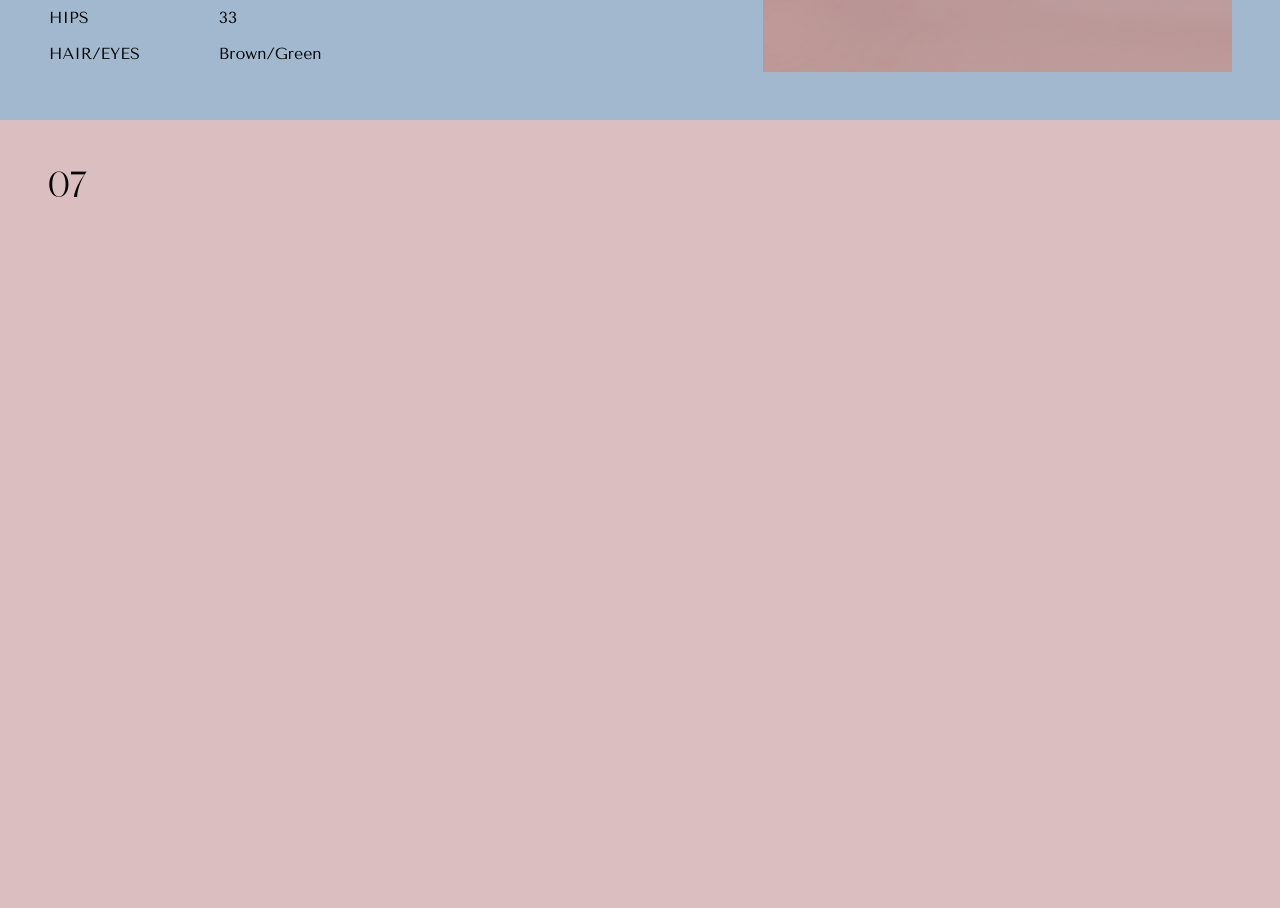
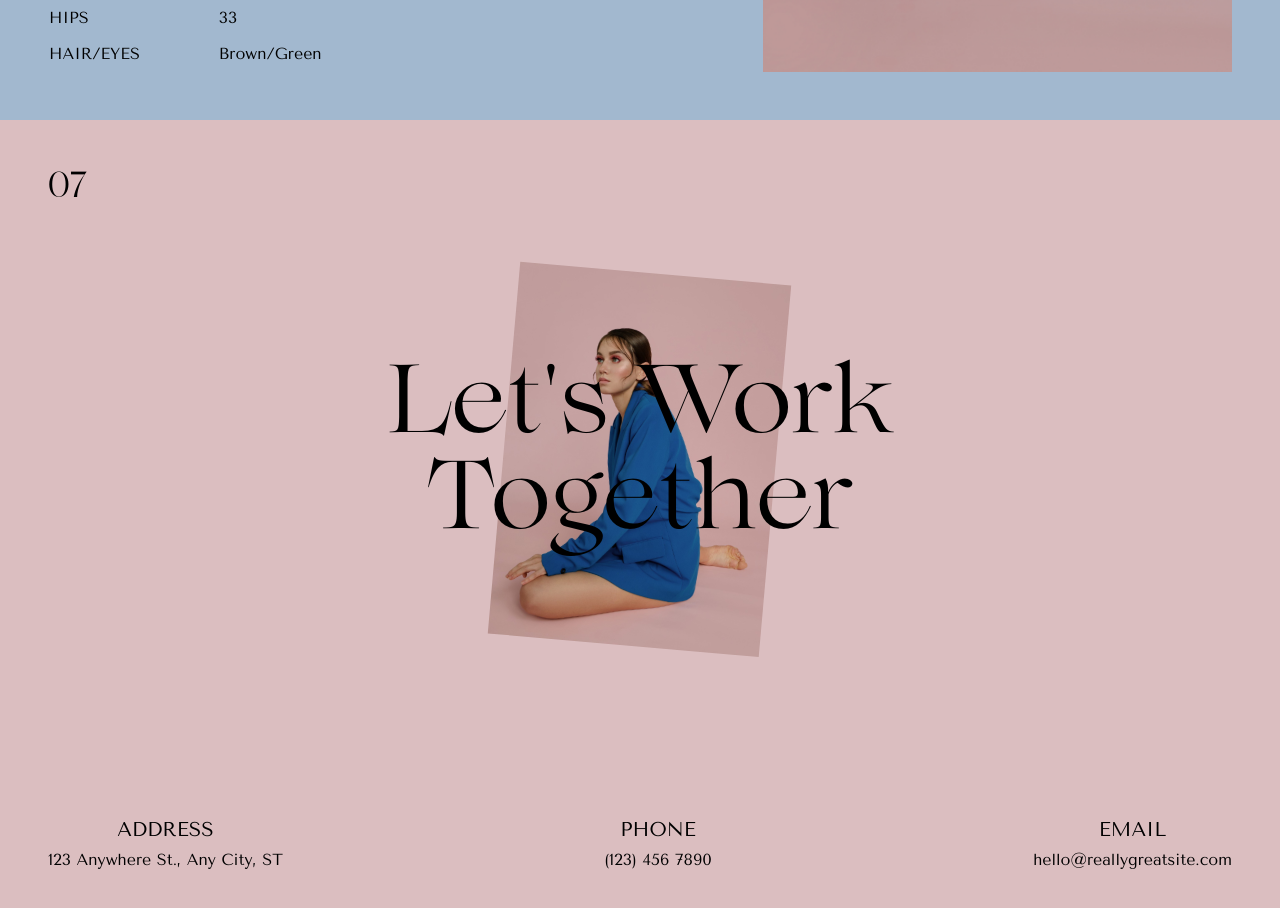
Before and after one commit to ssekharpatra/female-model-portfolio-nextjs, a Next.js app: page / in a window 1280 px wide. Shown: the part 4680-5588 px from the top of the page. Built offline with nearby package versions, Linux system fonts and the light colour scheme.

Commit message:
finished the contact section

```diff
--- a/components/Contact.jsx
+++ b/components/Contact.jsx
@@ -1,8 +1,56 @@
+import Image from "next/image";
+import Link from "next/link";
+
 const Contact = () => {
 	return (
-		<section id="contact" className="p-12 h-[100vh]">
+		<section
+			id="contact"
+			className="p-12 h-[100vh] relative flex flex-col justify-between"
+		>
 			<div className="relative">
 				<span className="pageNumber text-4xl absolute">07</span>
+			</div>
+			<div className="absolute left-1/2 top-[40%] -translate-x-1/2 -translate-y-[40%]">
+				<h2 className="text-8xl capitalize text-center">
+					Let&apos;s work <br /> together
+				</h2>
+				<div className="absolute top-1/2 left-1/2 -translate-y-1/2 -translate-x-1/2 -z-10 w-full max-w-[17rem] flex justify-center items-center">
+					<Image
+						src="/img-10.jpg"
+						alt="Image 10"
+						height="100"
+						width="292"
+						quality="95"
+						className="rotate-[5deg] w-full"
+					/>
+				</div>
+			</div>
+			<div className="flex justify-between">
+				<span className="text-center">
+					<h3 className="uppercase text-xl mb-1">Address</h3>
+					<p>
+						<Link
+							href="https://maps.app.goo.gl/bZYsZ3QyJFsgQEe4A"
+							target="_blank"
+						>
+							123 Anywhere St., Any City, ST
+						</Link>
+					</p>
+				</span>
+				<span className="text-center">
+					<h3 className="uppercase text-xl mb-1">Phone</h3>
+					<p>
+						<Link href="tel:+123456789">(123) 456 7890</Link>
+					</p>
+				</span>
+				<span className="text-center">
+					<h3 className="uppercase text-xl mb-1">Email</h3>
+					<p>
+						<Link href="mailto:hello@reallygreatsite.com">
+							hello@reallygreatsite.com
+						</Link>
+					</p>
+				</span>
 			</div>
 		</section>
 	);
```
Also changed, not shown: public/img-10.jpg.
